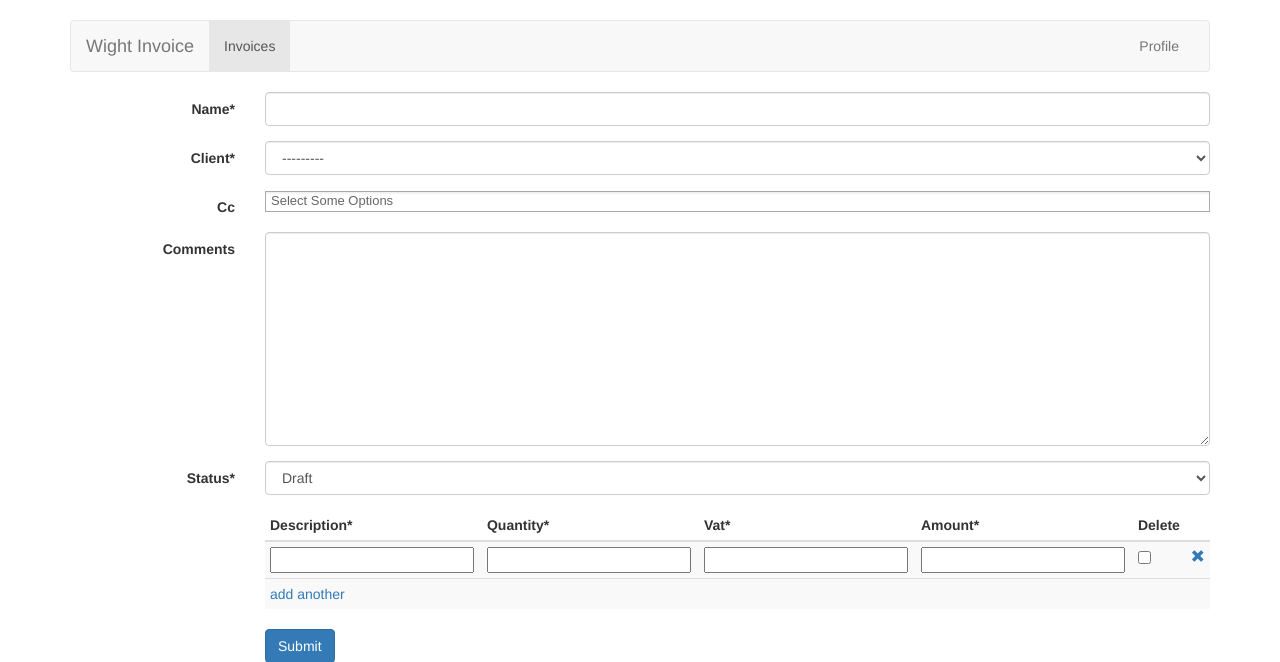
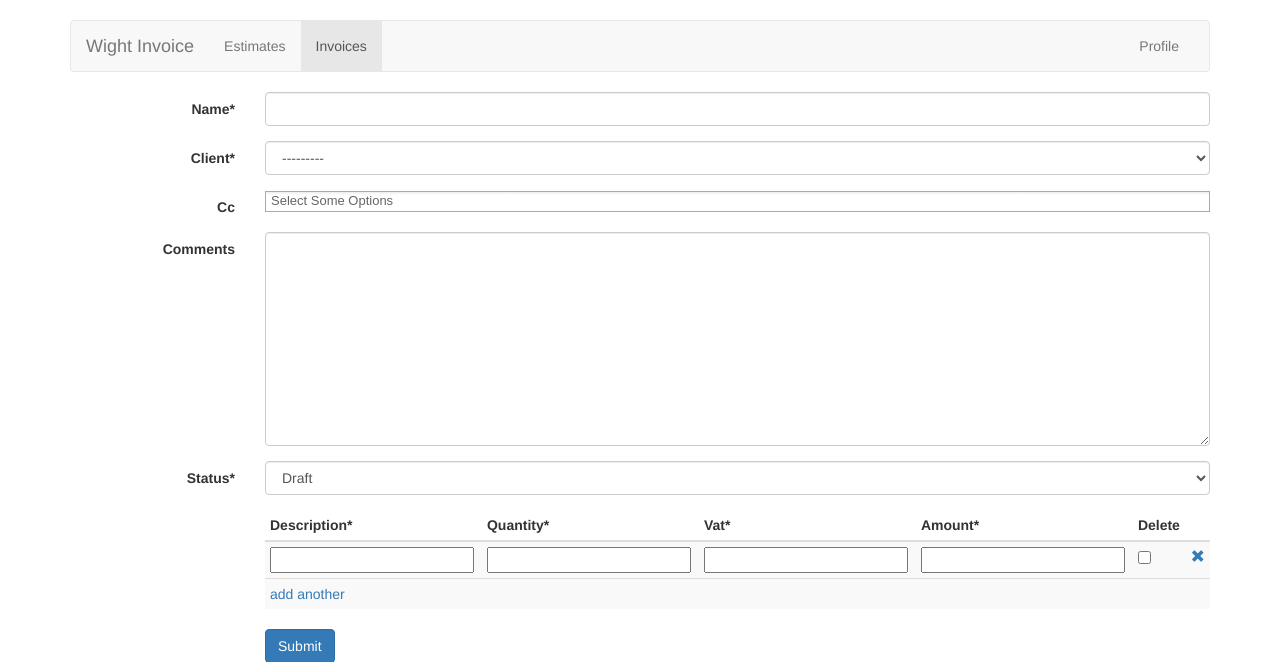
Before and after one commit to linovia/wight-invoices, a Django app: page /estimate/new/ in a window 1280 px wide. Shown: the top 662 px of the page. Run offline with Django 3.2, Linux system fonts and the light colour scheme; the visitor is signed in with stand-in values (Sample User, id 1); data comes from the database, SQL or seed files in the repository; data that the repository does not hold is empty; parts of the project's set-up code (start-up, migrations or seed data) failed here and were passed over; some libraries are stand-ins or nearby versions.

Commit message:
Added the estimate menu entry.

```diff
--- a/wightinvoices/invoice/templates/base.html
+++ b/wightinvoices/invoice/templates/base.html
@@ -44,6 +44,7 @@
           </div>
           <div class="navbar-collapse collapse">
             <ul class="nav navbar-nav">
+              <li><a href="{% url 'estimate-list' %}">Estimates</a></li>
               <li class="active"><a href="{% url 'invoice-list' %}">Invoices</a></li>
             </ul>
             <ul class="nav navbar-nav navbar-right">
```
